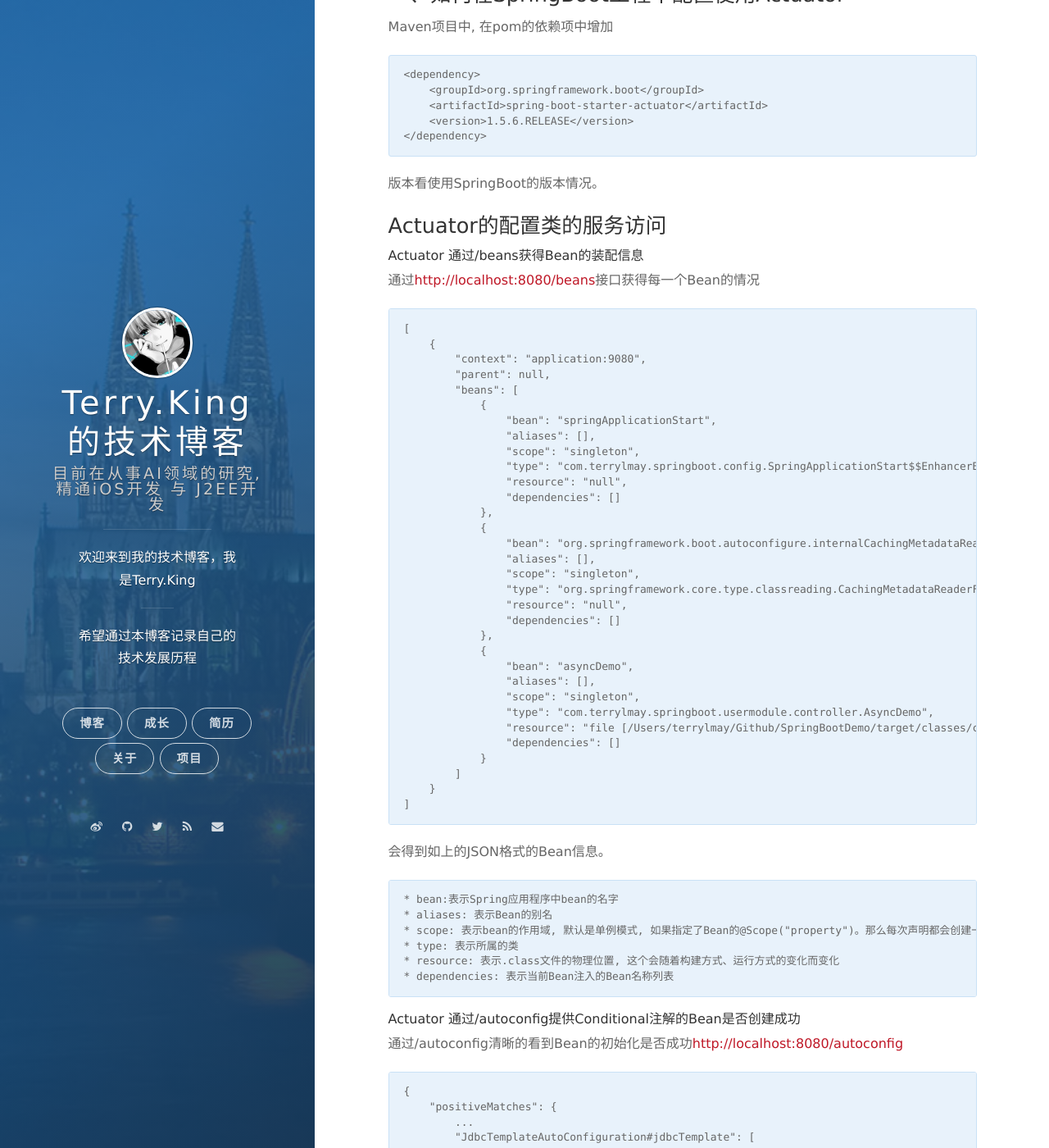
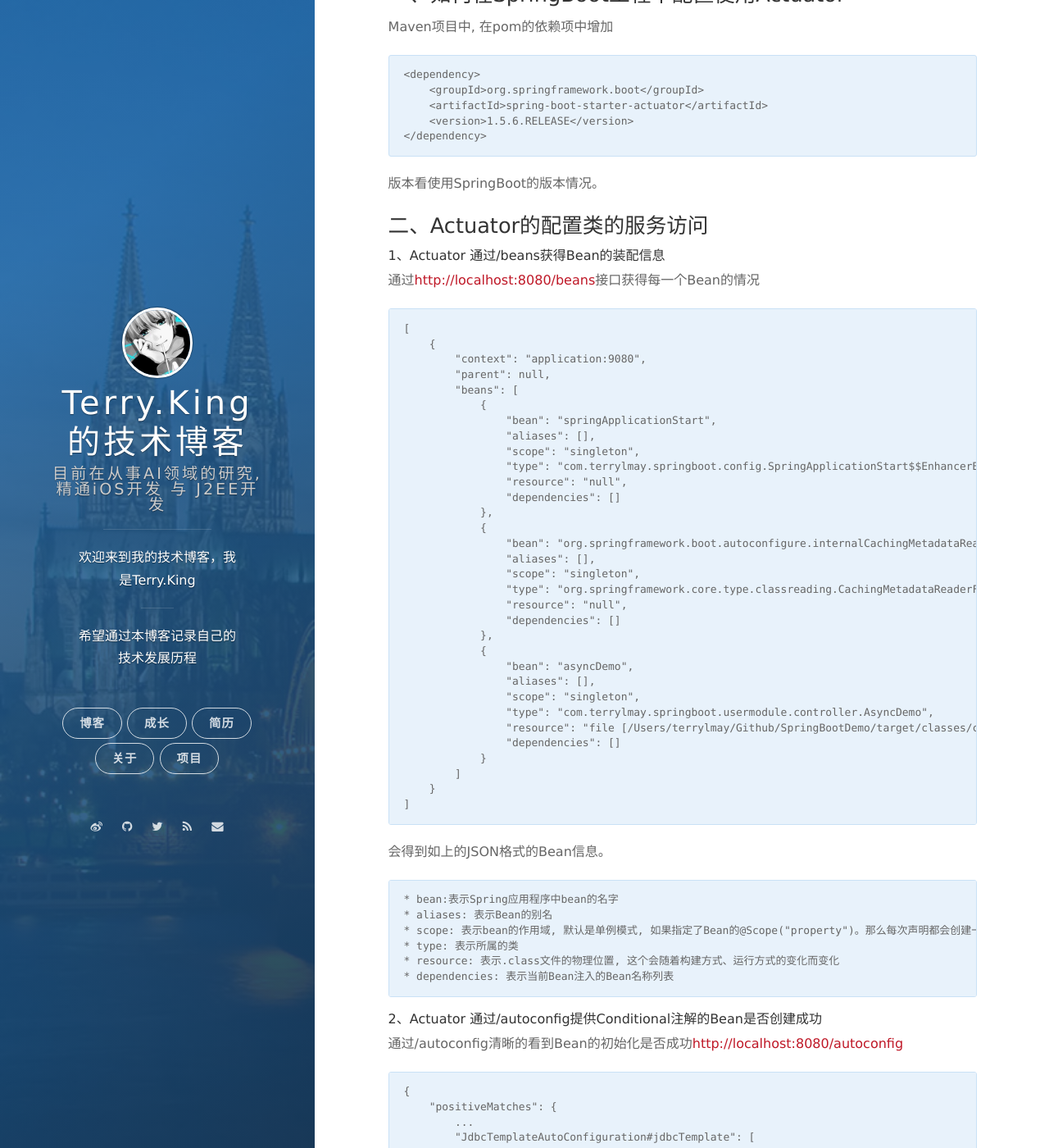
Before and after one commit to terryKing1992/terryKing1992.github.io, a Jekyll site: the page built from _posts/2017-12-09-spring-actuator-tutorial.md, in a window 1280 px wide and 1400 px high, scrolled down 315 px. Shown: the whole window at 82% size. Built offline with Jekyll 4.4.1, drawn with Linux system fonts in a browser that asks for light colours; nearby versions of some CDN libraries; comment, search, counter and statistics services are not loaded; some of the changed text lies outside the part shown.

Commit message:
增加标题序号

```diff
--- a/_posts/2017-12-09-spring-actuator-tutorial.md
+++ b/_posts/2017-12-09-spring-actuator-tutorial.md
@@ -19,9 +19,9 @@ Maven项目中, 在pom的依赖项中增加
 
 版本看使用SpringBoot的版本情况。
 
-### Actuator的配置类的服务访问
+### 二、Actuator的配置类的服务访问
 
-##### Actuator 通过/beans获得Bean的装配信息
+##### 1、Actuator 通过/beans获得Bean的装配信息
 
 通过[http://localhost:8080/beans](http://localhost:8080/beans)接口获得每一个Bean的情况
 
@@ -67,7 +67,7 @@ Maven项目中, 在pom的依赖项中增加
     * resource: 表示.class文件的物理位置, 这个会随着构建方式、运行方式的变化而变化
     * dependencies: 表示当前Bean注入的Bean名称列表
 
-##### Actuator 通过/autoconfig提供Conditional注解的Bean是否创建成功
+##### 2、Actuator 通过/autoconfig提供Conditional注解的Bean是否创建成功
 
 通过/autoconfig清晰的看到Bean的初始化是否成功[http://localhost:8080/autoconfig](http://localhost:8080/autoconfig)
 
@@ -327,7 +327,7 @@ Maven项目中, 在pom的依赖项中增加
 
 ### Actuator运行时指标类服务
 
-##### 查看应用程序的度量信息
+##### 1、查看应用程序的度量信息
 
 为了了解应用程序的内存、堆栈信息, actuator提供了/metrics 服务用来提供应用的快照信息
 
@@ -396,7 +396,7 @@ Maven项目中, 在pom的依赖项中增加
 
     {"mem.free":197443}
 
-##### 使用/trace记录WEB请求的细节
+##### 2、使用/trace记录WEB请求的细节
 
 尽管/metrics可以提供Web请求计数器和计时器，可是度量信息中缺少了更加详细的信息。 使用[http://localhost:8080/trace](http://localhost:8080/trace)查看包括请求方法、路径、时间戳、请求响应的头信息。
 
```
Also changed, not shown: other parts of _posts/2017-12-09-spring-actuator-tutorial.md (+5 -5 lines).
